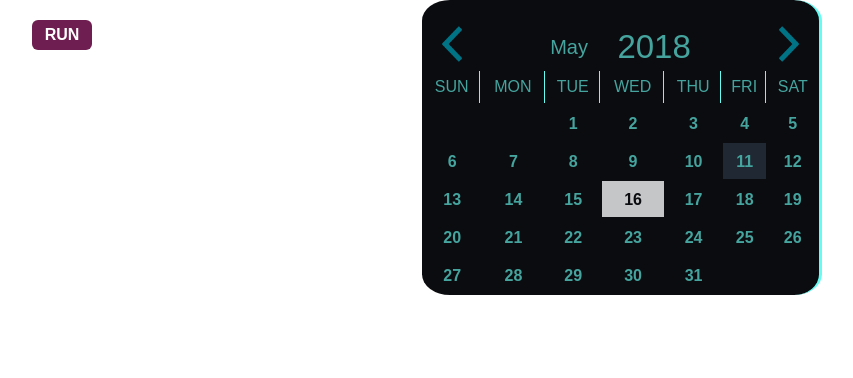
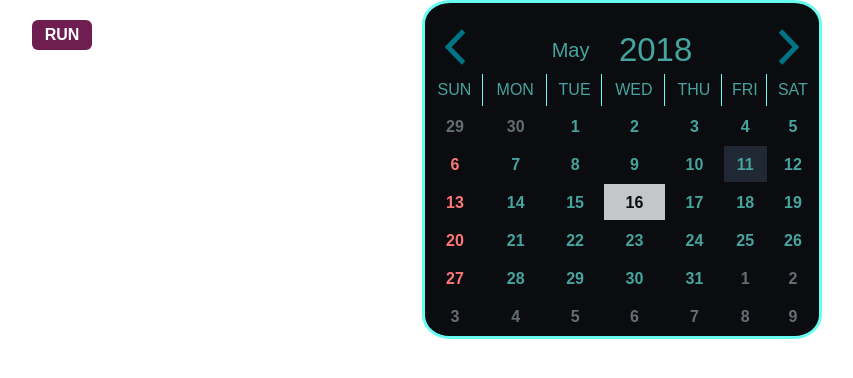
Before and after one commit to RomanLevak/Calendar, a plain HTML site: page index.html in a window 1280 px wide. Both pictures are taken after a click on the element 638 px from the left and 182 px from the top of the page. Shown: the whole page, without its empty margins (18-871 px from the left). Drawn offline with Linux system fonts and the light colour scheme.

Commit message:
Add files via upload
aded days of others months, sundays is red now, calendar will always have 6 rows

```diff
--- a/calendar.js
+++ b/calendar.js
@@ -5,7 +5,6 @@ window.onload = function() {
 			this.d = new Date(this.d.getFullYear(), this.d.getMonth(), 1)//first date in month
 			this.parentID = id;
 			this.today = (new Date).getDate();
-			this.currentMonth = this.d.getMonth();		//month wich calendar will show
 			this.lastDay = (new Date(this.d.getFullYear(), this.d.getMonth()+1, 0)).getDate();  //last day in current month
 			this.firstweekday = (new Date(this.d.getFullYear(), this.d.getMonth(), 1)).getDay();
 
@@ -85,11 +84,16 @@ window.onload = function() {
 			const el = document.getElementById(id);
 			this.drawHead(id);
 			const tab = document.getElementById('main');
+			var lastdays = 1; // variable to write last cells with days in next month
 			var r = 0;
 
 			var d2 = new Date(this.d.getFullYear(), this.d.getMonth(), 1);			//temp date object for manipulation
+			var prevlastday = new Date(this.d.getFullYear(), this.d.getMonth(), 0).getDate();//last day of previous month
+			var i1 = 0;//iterator of last days
+
 			this.lastDay = (new Date(this.d.getFullYear(), this.d.getMonth()+1, 0)).getDate();//lastDay will be different for every month
 			this.firstweekday = (new Date(this.d.getFullYear(), this.d.getMonth(), 1)).getDay();//firstweekday will be different for every month
+
 
 			while(d2.getDate()!=this.lastDay){
 				var tr = document.createElement('tr');
@@ -100,38 +104,79 @@ window.onload = function() {
 					td.classList.add('calendar-day');
 							if (r==0){														//if its first row
 								if(i<this.firstweekday){						//if the week doesn't begin on Sunday
-									td.innerHTML = '';
-
+								td.innerHTML = prevlastday+i1-1;	//ads last days of previous month
+								td.classList.add('calendar-day');
+								td.classList.add('calendar-gray');
+								i1++;
 							}else{
 									if (this.equalDate(d2, this.rd)) {td.classList.add('calendar-today');}//highlight if its today
+									if (d2.getDay()==0){td.classList.add('calendar-red'); td.setAttribute('sunday', 'yes');}
+
 									td.innerHTML = d2.getDate();
 									d2.setDate(d2.getDate()+1);
 								}
 							}else{
 								if (this.equalDate(d2, this.rd)) {td.classList.add('calendar-today');}//highlight if its today
+								if (d2.getDay()==0){td.className = 'calendar-red calendar-day'; td.setAttribute('sunday', 'yes');}
+
 								td.innerHTML = d2.getDate();
 								d2.setDate(d2.getDate()+1);
 							}
+
 							tr.appendChild(td);
 							i++;
 
 							if (d2.getDate()==this.lastDay) {
+
 								td.innerHTML = d2.getDate()-1;
 								tr.appendChild(td);
+
 								var td2 = document.createElement('td');
 
-								if (d2.getDate()-1 == this.today && d2.getMonth() == this.rMonth) {td.classList.add('calendar-today');}//highlight if its today
+								if (this.equalDate(d2, this.rd)) {td.classList.add('calendar-today');}//highlight if its today
+								if (d2.getDate()==0){td.classList.add('calendar-red'); td.setAttribute('sunday', 'yes');}//if its sunday it'll be red
 
 								td2.classList.add('calendar-day')
 								td2.innerHTML = d2.getDate();
 								if (d2.getDate()-1 == this.today && d2.getMonth() == this.rMonth) {td2.classList.add('calendar-today');}//highlight if its today
+								if (d2.getDay()==0){td2.classList.add('calendar-red'); td2.setAttribute('sunday', 'yes');}		//if its sunday it'll be red
+
+								if (tr.cells.length == 7){						//if this week is already full it days will be printed in next row
+									tr = document.createElement('tr');
+								}
+
 								tr.appendChild(td2);
+
+								if (d2.getDay()!=6) {
+									for (let j = d2.getDay(); j < 6; j++) {
+										var td = document.createElement('td');
+										td.innerHTML = lastdays;										//ads last days of previous month
+										lastdays++;
+										td.classList.add('calendar-day');
+										td.classList.add('calendar-gray');
+										tr.appendChild(td);
+									}
+								}
 								break;
 							}
 						}
 						tab.appendChild(tr);
 						r++;
 					}
+
+					while (tab.rows.length!=7) {
+						var tr = document.createElement('tr');
+						for (var i = 0; i < 7; i++) {
+							var td = document.createElement('td');
+							td.innerHTML = lastdays;										//ads last days of previous month
+							td.classList.add('calendar-day');
+								td.classList.add('calendar-gray');
+							lastdays++;
+							tr.appendChild(td);
+						}
+						tab.appendChild(tr);
+					}
+
 					el.innerHTML+=`</div>`;
 					document.getElementById('btnright').addEventListener('click', moveRight);//adds events for clicks
 					document.getElementById('btnleft').addEventListener('click', moveLeft);
@@ -166,7 +211,11 @@ window.onload = function() {
 	*/
 	var highlightedEl = 0;																			//keeps previous selected element
 	function highlight (event, num) {
-		if (event.target!=undefined) {var target = event.target}
+		var target = event.target;
+
+		if (target && target.classList.contains('day-selected')) {				//if the element is already selected
+			return;
+		}
 
 		if((typeof event[0]) == 'string'){
 			var cells = document.querySelectorAll('.calendar-day');
@@ -174,29 +223,36 @@ window.onload = function() {
 
 			for(let k of cells){
 					if(k.classList.contains('day-selected')){					//find and remove previous selected cell
+						if ( new Date(c.d.getFullYear(), c.d.getMonth(), k.innerHTML).getDay() == 0 ) {	//if highlighted element was sunday day
+							k.className = 'calendar-day calendar-red';
+						}else{
 							k.className = 'calendar-day';
+						}
 					}
 				}
 
 				for (let c  of cells) {															//bypassing all cells in main table
-					if (c.innerHTML == event) {
+					if (c.innerHTML == event  && !c.classList.contains('calendar-gray')) {
 						c.className+=' day-selected';
 					}
 				}
 			}
 
-		if (target.tagName=='TD' && target.innerHTML!='') {		//whole table and empty cells wont be highlighted
-			target.className+=(' day-selected');
+		if (target.tagName=='TD' && target.innerHTML.length!=3 && !target.classList.contains('calendar-gray')) {		//whole table or days above wont be highlighted
+			target.className=('calendar-day day-selected');
 
 			if (highlightedEl.innerHTML == c.rd.getDate()  &&  c.d.getMonth() == c.rMonth && c.rYear==c.d.getFullYear()) {//if highlighted element was current day
 				highlightedEl.className=('calendar-day calendar-today');
-			}else{
-				highlightedEl.className=('calendar-day');
+			}else if ( new Date(c.d.getFullYear(), c.d.getMonth(), highlightedEl.innerHTML).getDay() == 0 ) {	//if highlighted element was sunday day
+				highlightedEl.className = 'calendar-day calendar-red';
 			}
+			else{
+				highlightedEl.className = ('calendar-day');
+			}
+
 			highlightedEl = target;
-			c.eventList.push(highlight);				//ads this event to event list
+			c.eventList.push(highlight);					//ads this event to event list
 			c.numbersList.push(target.innerHTML);//ads the number of highlited element
-			console.log(c.numbersList);
 		}
 	}
 
--- a/style.css
+++ b/style.css
@@ -10,10 +10,21 @@
 	margin: 0 auto;
 }
 
+.calendar-gray{
+	font-weight: bold;
+	padding-bottom: 8px;
+	padding-top: 10px;
+	color: #636e72;
+}
+
+.calendar-red{
+	color: #ff7675;
+}
+
 .calendar{
 	color: #45a49e;
 	box-sizing: border-box;
-	border-right: 3px solid #66fcf1;
+	border: 3px solid #66fcf1;
 	border-radius: 7%;
 	position: relative;
 	width: 100%;
```
Also changed, not shown: index.html (line endings or trailing spaces). Lines whose indentation alone changed are shown as unchanged.
